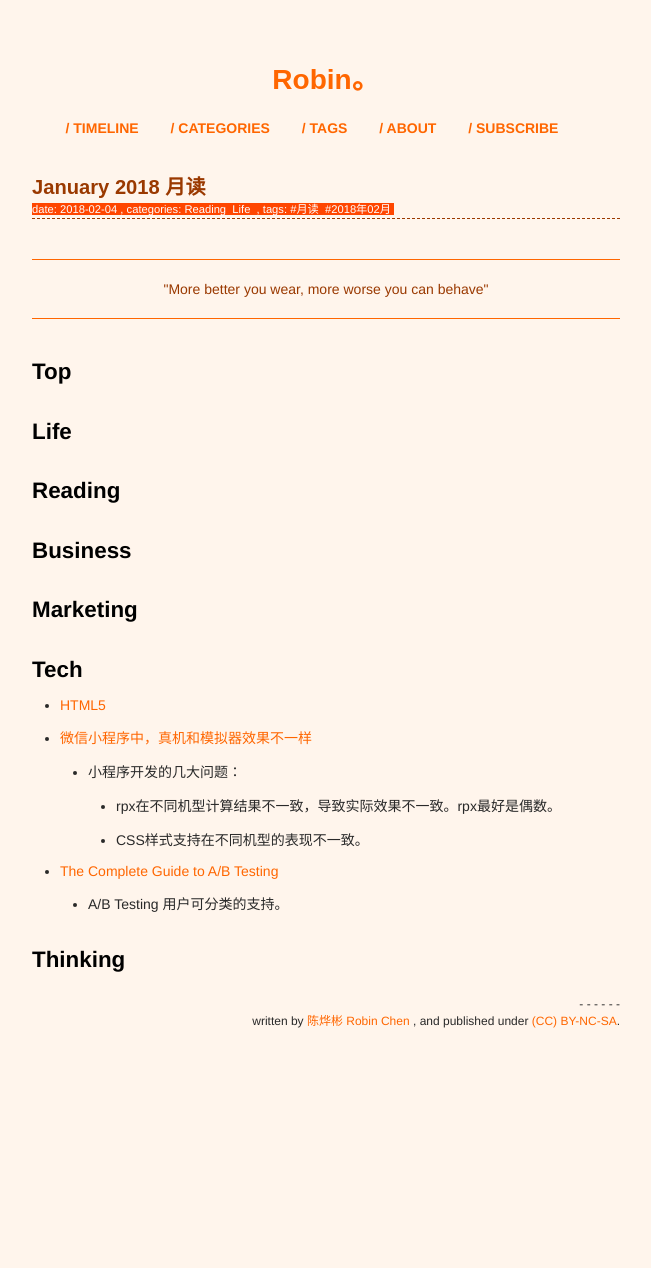
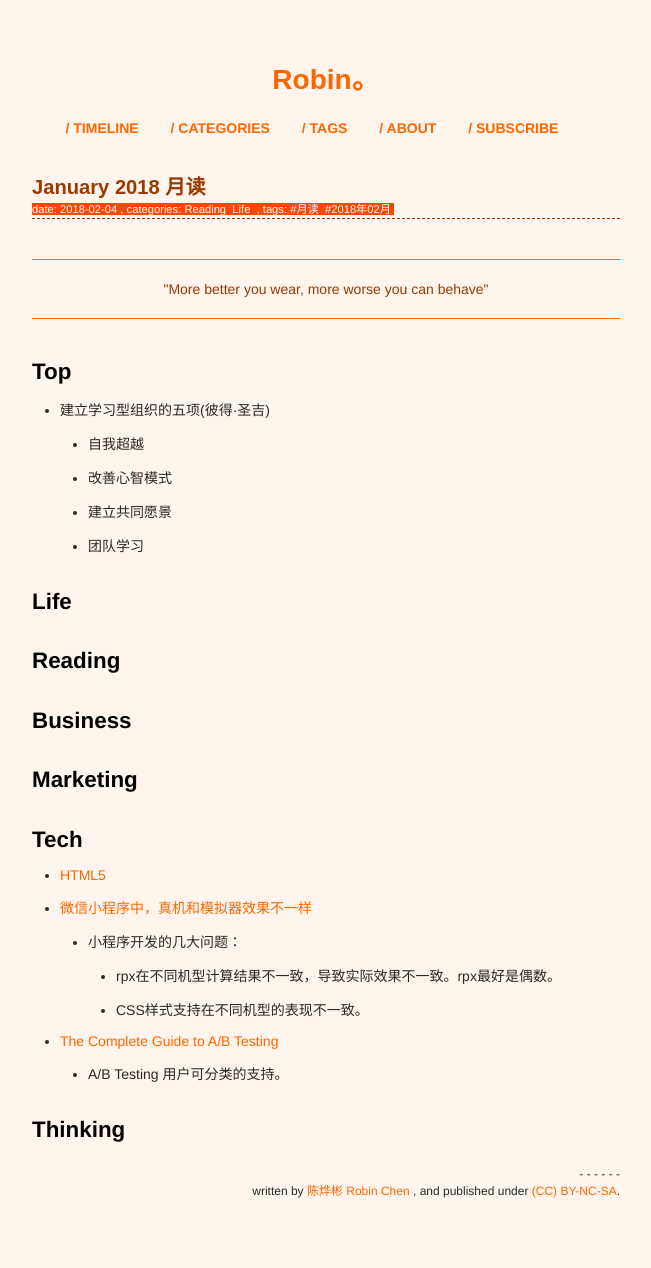
Before and after one commit to xianyuxmu/xianyuxmu.github.io, a Jekyll site: the page built from _posts/2018-02-04-monthly-reading.md, in a window 1280 px wide. Shown: the whole page, without its empty margins (314-965 px from the left). Built offline with Jekyll 4.4.1, drawn with Linux system fonts in a browser that asks for light colours; comment, search, counter and statistics services are not loaded; before the commit the page ends 1098 px from its top, so only the background shows below that.

```diff
--- a/_posts/2018-02-04-monthly-reading.md
+++ b/_posts/2018-02-04-monthly-reading.md
@@ -17,6 +17,11 @@
 
 ## Top
 
+- 建立学习型组织的五项(彼得·圣吉)
+	- 自我超越
+	- 改善心智模式
+	- 建立共同愿景
+	- 团队学习
 
 ## Life
 
```
